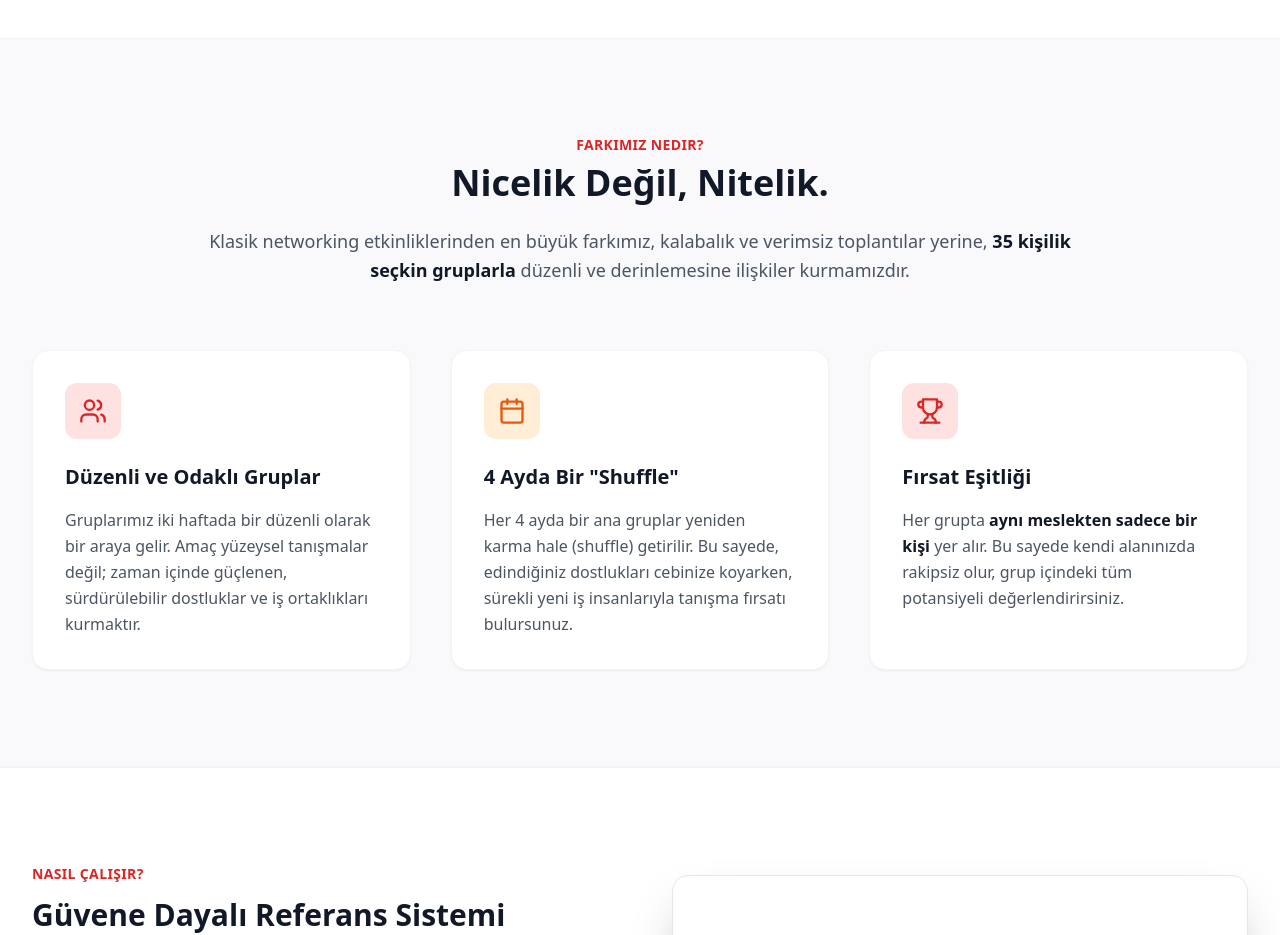
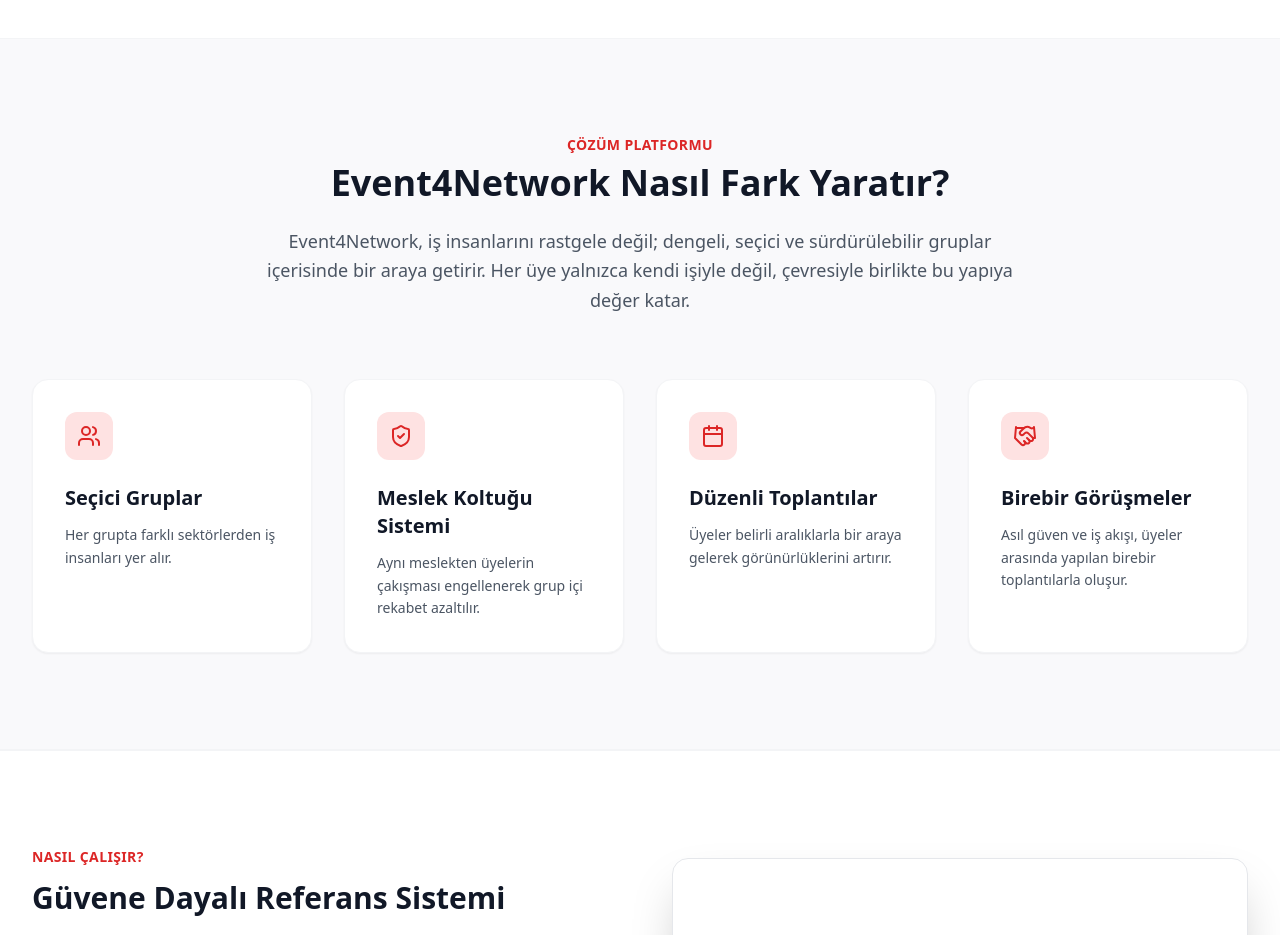
Before and after one commit to kaankarakas34/e4n, a React (Vite) app: page / in a window 1280 px wide. Shown: the part 1540-2475 px from the top of the page. Built offline with nearby package versions, Linux system fonts and the light colour scheme; no server answers; grey boxes are pictures that could not be loaded.

Commit message:
feat: implement solution section and style the 4 cards beautifully

```diff
--- a/src/pages/LandingPage.tsx
+++ b/src/pages/LandingPage.tsx
@@ -4,7 +4,7 @@ import { VisitorForm } from '../components/VisitorForm';
 import { useEffect, useState } from 'react';
 import { Button } from '../shared/Button';
 import { Logo } from '../shared/Logo';
-import { ArrowRight, CheckCircle, Users, BarChart, Calendar, Trophy, MapPin, ExternalLink, XCircle, ShieldAlert, AlertCircle } from 'lucide-react';
+import { ArrowRight, CheckCircle, Users, BarChart, Calendar, Trophy, MapPin, ExternalLink, XCircle, ShieldAlert, AlertCircle, ShieldCheck, Handshake } from 'lucide-react';
 import processMeeting from '../assets/process-meeting.png';
 import { api } from '../api/api';
 
@@ -203,48 +203,61 @@ export function LandingPage() {
                 </div>
             </section>
 
-            {/* Core Philosophy Section */}
+            {/* Çözüm Section: Event4Network Nasıl Fark Yaratır? */}
             <section id="felsefemiz" className="py-24 bg-gray-50/70 border-b border-gray-100">
                 <div className="max-w-7xl mx-auto px-4 sm:px-6 lg:px-8">
                     <div className="text-center mb-16">
-                        <h2 className="text-red-600 font-semibold tracking-wide uppercase text-sm">Farkımız Nedir?</h2>
-                        <h3 className="mt-2 text-3xl font-bold text-gray-900 sm:text-4xl">Nicelik Değil, Nitelik.</h3>
-                        <p className="mt-6 text-lg text-gray-600 max-w-4xl mx-auto leading-relaxed">
-                            Klasik networking etkinliklerinden en büyük farkımız, kalabalık ve verimsiz toplantılar yerine, <span className="font-bold text-gray-900">35 kişilik seçkin gruplarla</span> düzenli ve derinlemesine ilişkiler kurmamızdır.
+                        <h2 className="text-red-600 font-semibold tracking-wide uppercase text-sm">Çözüm Platformu</h2>
+                        <h3 className="mt-2 text-3xl font-bold text-gray-900 sm:text-4xl leading-tight">
+                            Event4Network Nasıl Fark Yaratır?
+                        </h3>
+                        <p className="mt-6 text-lg text-gray-600 max-w-3xl mx-auto leading-relaxed">
+                            Event4Network, iş insanlarını rastgele değil; dengeli, seçici ve sürdürülebilir gruplar içerisinde bir araya getirir. Her üye yalnızca kendi işiyle değil, çevresiyle birlikte bu yapıya değer katar.
                         </p>
                     </div>
 
-                    <div className="grid md:grid-cols-3 gap-10">
-                        {/* Feature 1: Regular & Focused */}
-                        <div className="bg-white rounded-2xl p-8 border border-gray-100 shadow-sm hover:shadow-lg transition-shadow duration-300">
-                            <div className="w-14 h-14 bg-red-100 rounded-xl flex items-center justify-center mb-6">
-                                <Users className="h-7 w-7 text-red-600" />
+                    <div className="grid md:grid-cols-2 lg:grid-cols-4 gap-8">
+                        {/* Card 1: Seçici Gruplar */}
+                        <div className="bg-white rounded-2xl p-8 border border-gray-100 shadow-sm hover:shadow-lg hover:border-red-100 transition-all duration-300 flex flex-col h-full">
+                            <div className="w-12 h-12 bg-red-100 rounded-xl flex items-center justify-center mb-6">
+                                <Users className="h-6 w-6 text-red-600" />
                             </div>
-                            <h4 className="text-xl font-bold text-gray-900 mb-4">Düzenli ve Odaklı Gruplar</h4>
-                            <p className="text-gray-600 leading-relaxed">
-                                Gruplarımız iki haftada bir düzenli olarak bir araya gelir. Amaç yüzeysel tanışmalar değil; zaman içinde güçlenen, sürdürülebilir dostluklar ve iş ortaklıkları kurmaktır.
+                            <h4 className="text-xl font-bold text-gray-900 mb-3">Seçici Gruplar</h4>
+                            <p className="text-gray-600 leading-relaxed text-sm">
+                                Her grupta farklı sektörlerden iş insanları yer alır.
                             </p>
                         </div>
 
-                        {/* Feature 2: Shuffle System */}
-                        <div className="bg-white rounded-2xl p-8 border border-gray-100 shadow-sm hover:shadow-lg transition-shadow duration-300">
-                            <div className="w-14 h-14 bg-orange-100 rounded-xl flex items-center justify-center mb-6">
-                                <Calendar className="h-7 w-7 text-orange-600" />
+                        {/* Card 2: Meslek Koltuğu Sistemi */}
+                        <div className="bg-white rounded-2xl p-8 border border-gray-100 shadow-sm hover:shadow-lg hover:border-red-100 transition-all duration-300 flex flex-col h-full">
+                            <div className="w-12 h-12 bg-red-100 rounded-xl flex items-center justify-center mb-6">
+                                <ShieldCheck className="h-6 w-6 text-red-600" />
                             </div>
-                            <h4 className="text-xl font-bold text-gray-900 mb-4">4 Ayda Bir "Shuffle"</h4>
-                            <p className="text-gray-600 leading-relaxed">
-                                Her 4 ayda bir ana gruplar yeniden karma hale (shuffle) getirilir. Bu sayede, edindiğiniz dostlukları cebinize koyarken, sürekli yeni iş insanlarıyla tanışma fırsatı bulursunuz.
+                            <h4 className="text-xl font-bold text-gray-900 mb-3">Meslek Koltuğu Sistemi</h4>
+                            <p className="text-gray-600 leading-relaxed text-sm">
+                                Aynı meslekten üyelerin çakışması engellenerek grup içi rekabet azaltılır.
                             </p>
                         </div>
 
-                        {/* Feature 3: Exclusivity */}
-                        <div className="bg-white rounded-2xl p-8 border border-gray-100 shadow-sm hover:shadow-lg transition-shadow duration-300">
-                            <div className="w-14 h-14 bg-red-100 rounded-xl flex items-center justify-center mb-6">
-                                <Trophy className="h-7 w-7 text-red-600" />
+                        {/* Card 3: Düzenli Toplantılar */}
+                        <div className="bg-white rounded-2xl p-8 border border-gray-100 shadow-sm hover:shadow-lg hover:border-red-100 transition-all duration-300 flex flex-col h-full">
+                            <div className="w-12 h-12 bg-red-100 rounded-xl flex items-center justify-center mb-6">
+                                <Calendar className="h-6 w-6 text-red-600" />
                             </div>
-                            <h4 className="text-xl font-bold text-gray-900 mb-4">Fırsat Eşitliği</h4>
-                            <p className="text-gray-600 leading-relaxed">
-                                Her grupta <span className="font-bold text-gray-900">aynı meslekten sadece bir kişi</span> yer alır. Bu sayede kendi alanınızda rakipsiz olur, grup içindeki tüm potansiyeli değerlendirirsiniz.
+                            <h4 className="text-xl font-bold text-gray-900 mb-3">Düzenli Toplantılar</h4>
+                            <p className="text-gray-600 leading-relaxed text-sm">
+                                Üyeler belirli aralıklarla bir araya gelerek görünürlüklerini artırır.
+                            </p>
+                        </div>
+
+                        {/* Card 4: Birebir Görüşmeler */}
+                        <div className="bg-white rounded-2xl p-8 border border-gray-100 shadow-sm hover:shadow-lg hover:border-red-100 transition-all duration-300 flex flex-col h-full">
+                            <div className="w-12 h-12 bg-red-100 rounded-xl flex items-center justify-center mb-6">
+                                <Handshake className="h-6 w-6 text-red-600" />
+                            </div>
+                            <h4 className="text-xl font-bold text-gray-900 mb-3">Birebir Görüşmeler</h4>
+                            <p className="text-gray-600 leading-relaxed text-sm">
+                                Asıl güven ve iş akışı, üyeler arasında yapılan birebir toplantılarla oluşur.
                             </p>
                         </div>
                     </div>
```
